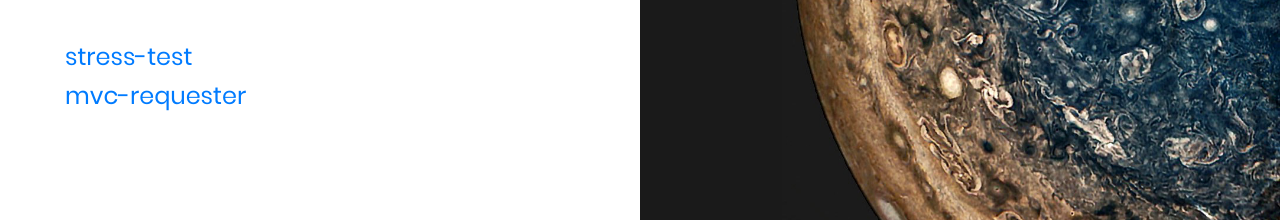
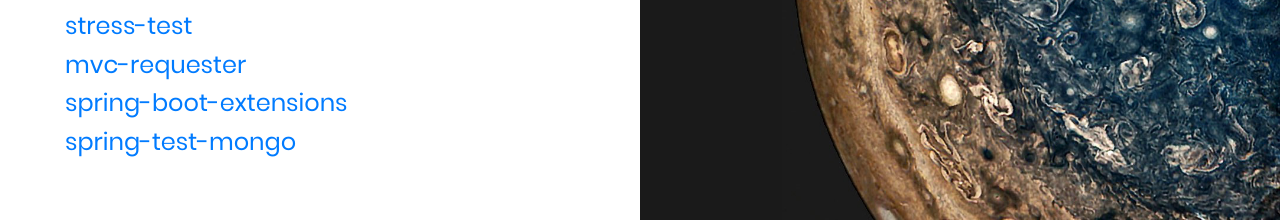
Before and after one commit to jupiter-tools/jupiter-tools.github.io, a plain HTML site: page index.html in a window 1280 px wide. Shown: the part 462-682 px from the top of the page. Drawn offline with Linux system fonts and the light colour scheme; a web font is replaced by a local one.

Commit message:
add spring boot extensions

```diff
--- a/index.html
+++ b/index.html
@@ -82,6 +82,16 @@
 								mvc-requester
 								</a>
 							</li>
+							<li class="m2-txt1 p-b-10">
+								<a href="https://github.com/jupiter-tools/spring-boot-extensions">
+								spring-boot-extensions
+								</a>
+							</li>
+							<li class="m2-txt1 p-b-10">
+								<a href="https://github.com/jupiter-tools/spring-test-mongo">
+								spring-test-mongo
+								</a>
+							</li>
 						</ul>
 					</p>
 
```
